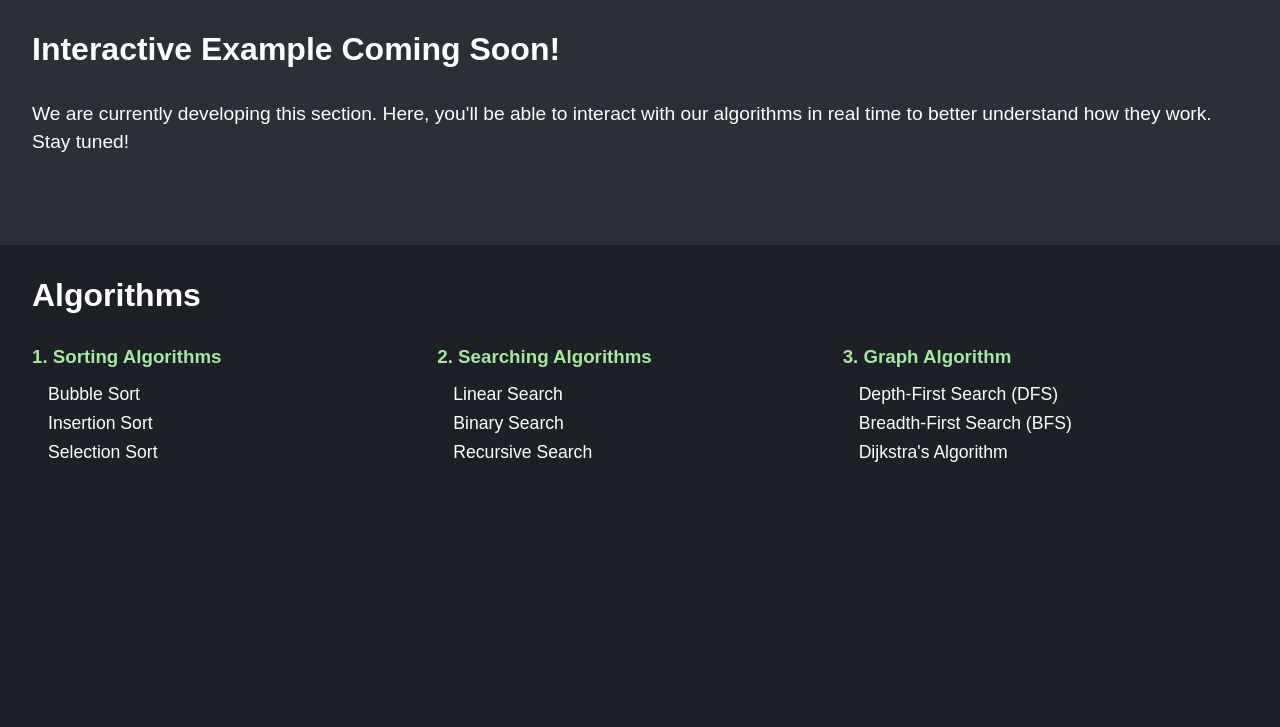
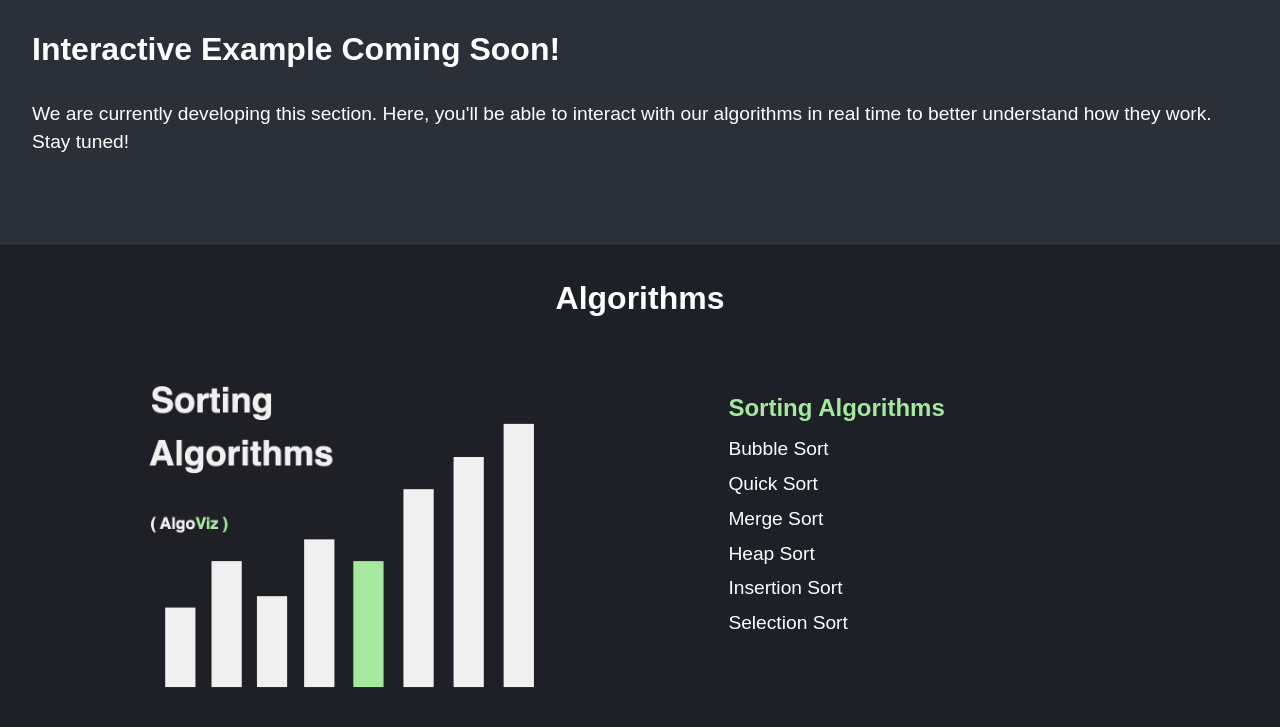
Before and after one commit to stian96/algorithm-visualizer, a Python web app: template app/templates/index.html in a window 1280 px wide. Shown: the part 972-1699 px from the top of the page. Before the commit the page ends 1434 px from the top, so only its background shows below. Run offline with Jinja, Linux system fonts and the light colour scheme; the template is opened without the code that fills it, so the values that code supplies are empty.

Commit message:
worked on css

```diff
--- a/app/static/css/style.css
+++ b/app/static/css/style.css
@@ -124,37 +124,50 @@ body {
 }
 
 #algorithms {
-    padding: 2rem;
+    padding: 2.2rem;
     color: #fff;
     background-color: #1d2026;
 }
 
 #algorithms h2 {
     font-size: 2em;
+    text-align: center;
     margin-bottom: 1em;
 }
 
-.algorithm-container {
+.algorithms-container {
     display: flex;
-    justify-content: space-between;
+    justify-content: center;
+    align-items: center;
 }
 
-.category-column {
-    flex: 1 1 30%;
+.category-image {
+    flex: 0 1 450px;
 }
 
-.category-column h3 {
+.category-image img {
+    width: 100%;
+    height: auto;
+}
+
+.category-list {
+    flex: 0 0 auto;
+    align-items: center;
+    margin-right: 300px; /* Need to change later. */
+}
+
+.category-list h3 {
     margin-bottom: 1rem;
+    font-size: 1.5em;
     color: #a5e99e;
 }
 
 .algorithm-list {
     list-style: none;
-    margin-left: 1rem;
-    padding-left: 0;
+    font-size: 1.2em;
 }
 
 .algorithm-list li {
-    margin-bottom: 0.5rem;
-    font-size: 1.1em;
+    margin-bottom: 0.8rem;
+    font-size: 1em;
 }
--- a/app/templates/index.html
+++ b/app/templates/index.html
@@ -61,29 +61,19 @@
         </section>
         <section id="algorithms">
             <h2>Algorithms</h2>
-            <div class="algorithm-container">
-                <div class="category-column">
-                    <h3>1. Sorting Algorithms</h3>
+            <div class="algorithms-container">
+                <div class="category-image">
+                    <img src="../static/img/image.png" alt="Sorting Algorithms Image">
+                </div>
+                <div class="category-list">
+                    <h3>Sorting Algorithms</h3>
                     <ul class="algorithm-list">
                         <li>Bubble Sort</li>
+                        <li>Quick Sort</li>
+                        <li>Merge Sort</li>
+                        <li>Heap Sort</li>
                         <li>Insertion Sort</li>
                         <li>Selection Sort</li>
-                    </ul>
-                </div>
-                <div class="category-column">
-                    <h3>2. Searching Algorithms</h3>
-                    <ul class="algorithm-list">
-                        <li>Linear Search</li>
-                        <li>Binary Search</li>
-                        <li>Recursive Search</li>
-                    </ul>
-                </div>
-                <div class="category-column">
-                    <h3>3. Graph Algorithm</h3>
-                    <ul class="algorithm-list">
-                        <li>Depth-First Search (DFS)</li>
-                        <li>Breadth-First Search (BFS)</li>
-                        <li>Dijkstra's Algorithm</li>
                     </ul>
                 </div>
             </div>
```
